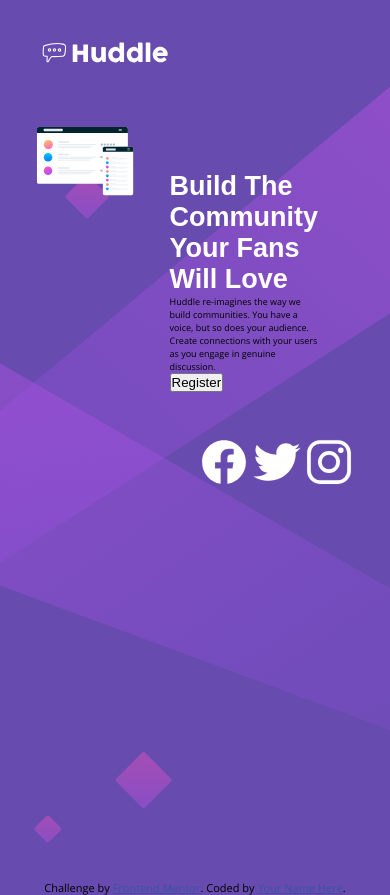
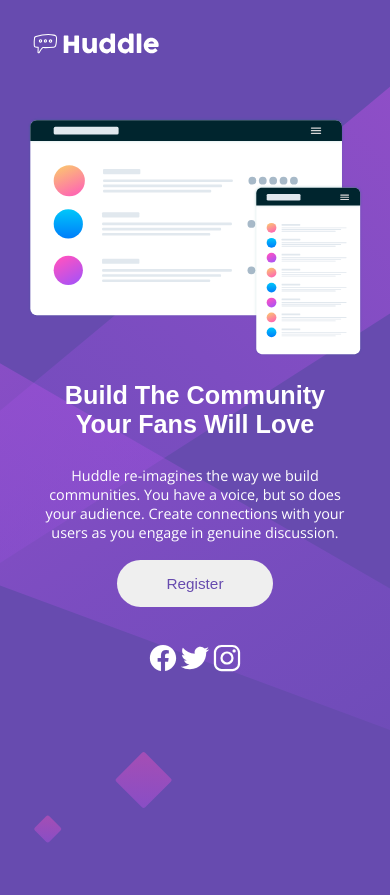
Before and after one commit to abe-m1/huddle-landing-page, a website: page index.html in a window 390 px wide. After the commit the page ends 871 px from the top, so only its background shows below. Drawn offline with nearby package versions, Linux system fonts and the light colour scheme.

Commit message:
mobile styles

```diff
--- a/index.html
+++ b/index.html
@@ -29,13 +29,16 @@
           <img src="images/illustration-mockups.svg" alt="" />
         </div>
         <div class="description">
-          <h2 class="main-heading">Build The Community Your Fans Will Love</h2>
-          <p>
+          <h2 class="main-heading">Build The Community</h2>
+          <h2 class="main-heading">Your Fans Will Love</h2>
+          <p class="main-text">
             Huddle re-imagines the way we build communities. You have a voice,
             but so does your audience. Create connections with your users as you
             engage in genuine discussion.
           </p>
-          <button>Register</button>
+          <div class="button-container">
+            <button class="button">Register</button>
+          </div>
         </div>
       </section>
       <div class="social">
--- a/scss/main.scss
+++ b/scss/main.scss
@@ -63,15 +63,16 @@
   font-family: 'Open Sans', sans-serif;
   height: 100vh;
   background: url(/images/bg-desktop.svg) no-repeat center center;
-  background-size: cover;
+  background-size: contain;
   background-color: $violet;
   font-weight: 400;
-  padding: 4rem;
+  padding: 5rem;
 
   @include respond(phone) {
     background: url(/images/bg-mobile.svg) no-repeat center center;
     background-size: cover;
     background-color: $violet;
+    padding: 3rem;
   }
 }
 
@@ -79,31 +80,94 @@
   margin-bottom: 6rem;
 }
 .logo-image {
-  width: 15rem;
+  width: 18rem;
+
+  @include respond(phone) {
+    width: 15rem;
+  }
 }
 
 .social {
   align-self: flex-end;
+
+  @include respond(phone) {
+    text-align: center;
+  }
 }
 
 ion-icon {
   font-size: 50px;
   color: #fff;
+
+  @include respond(phone) {
+    font-size: 30px;
+    margin-bottom: 2rem;
+  }
 }
 .container {
   display: flex;
   flex-direction: column;
   height: 100vh;
+
+  @include respond(phone) {
+    display: block;
+  }
 }
 
 .main-heading {
   font-family: 'Popins', sans-serif;
-  font-size: 3rem;
+  font-size: 4.5rem;
   color: $white;
+  font-weight: 700;
+
+  &:last-of-type {
+    margin-bottom: 3rem;
+  }
+
+  @include respond(phone) {
+    font-size: 2.8rem;
+    text-align: center;
+  }
 }
 
 .main-content {
   display: flex;
+  font-size: 2.1rem;
+  color: $white;
+  font-weight: 200;
+
+  @include respond(phone) {
+    display: block;
+  }
+}
+.main-text {
+  margin-bottom: 2rem;
+
+  @include respond(phone) {
+    font-size: 1.6rem;
+    font-weight: 200;
+    text-align: center;
+  }
+}
+
+.button-container {
+  @include respond(phone) {
+    text-align: center;
+  }
+}
+
+.button {
+  padding: 2rem 7rem;
+  border-radius: 100px;
+  border-style: none;
+  font-size: 2rem;
+  color: $violet;
+
+  @include respond(phone) {
+    font-size: 1.7rem;
+    padding: 1.6rem 5.5rem;
+    margin-bottom: 2rem;
+  }
 }
 
 .mockups {
@@ -113,11 +177,21 @@
 .description {
   flex: 50%;
   padding: 5rem 4rem;
+
+  @include respond(phone) {
+    padding: 2rem;
+    font-size: 2rem;
+    flex: none;
+  }
 }
 
 .attribution {
   font-size: 11px;
   text-align: center;
+
+  @include respond(phone) {
+    display: none;
+  }
 }
 .attribution a {
   color: hsl(228, 45%, 44%);
```
Also changed, not shown: css/style.css.
